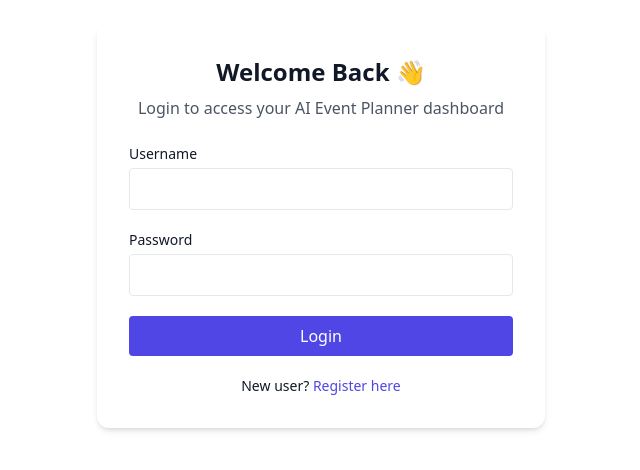
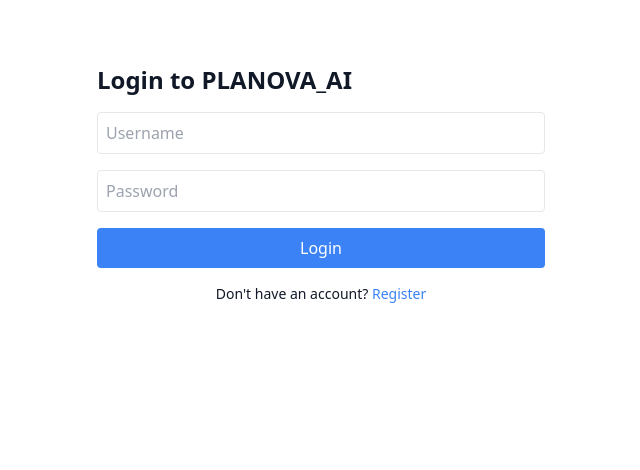
Before and after one commit to trishna-paswan/AI_Event_Planner, a Flask app: page /login in a window 1280 px wide. Shown: the top 470 px of the page, without its empty margins (319-959 px from the left). Run offline with Flask 3, Linux system fonts and the light colour scheme; some libraries are stand-ins or nearby versions.

Commit message:
Update login.html

```diff
--- a/templates/login.html
+++ b/templates/login.html
@@ -1,38 +1,17 @@
 {% extends "base.html" %}
 {% block content %}
-
-<div class="max-w-md mx-auto bg-white dark:bg-gray-800 p-8 rounded-xl shadow-md animate-fadeIn">
-    <h2 class="text-2xl font-bold text-center mb-2">Welcome Back 👋</h2>
-    <p class="text-center text-gray-600 dark:text-gray-300 mb-6">Login to access your AI Event Planner dashboard</p>
-
-    {% with messages = get_flashed_messages() %}
-        {% if messages %}
-            <div class="bg-red-100 text-red-800 px-4 py-2 rounded mb-4 text-center dark:bg-red-300 dark:text-red-900">
-                {{ messages[0] }}
-            </div>
-        {% endif %}
-    {% endwith %}
-
-    <form method="POST" class="space-y-5">
-        <div>
-            <label for="username" class="block text-sm font-medium mb-1">Username</label>
-            <input type="text" name="username" id="username" required
-                class="w-full px-4 py-2 rounded border focus:ring-2 focus:ring-indigo-500 dark:bg-gray-700 dark:border-gray-600 dark:text-white" />
-        </div>
-
-        <div>
-            <label for="password" class="block text-sm font-medium mb-1">Password</label>
-            <input type="password" name="password" id="password" required
-                class="w-full px-4 py-2 rounded border focus:ring-2 focus:ring-indigo-500 dark:bg-gray-700 dark:border-gray-600 dark:text-white" />
-        </div>
-
-        <button type="submit"
-            class="w-full bg-indigo-600 text-white py-2 rounded hover:bg-indigo-700 transition">Login</button>
-
-        <p class="text-sm text-center mt-4">New user?
-            <a href="{{ url_for('register') }}" class="text-indigo-600 hover:underline">Register here</a>
-        </p>
-    </form>
+<div class="max-w-md mx-auto mt-10">
+  <h2 class="text-2xl font-bold mb-4">Login to PLANOVA_AI</h2>
+  <form method="POST" class="space-y-4">
+    <input name="username" placeholder="Username" class="w-full p-2 border rounded" required>
+    <input name="password" type="password" placeholder="Password" class="w-full p-2 border rounded" required>
+    <button type="submit" class="w-full bg-blue-500 text-white p-2 rounded hover:bg-blue-600">Login</button>
+  </form>
+  <p class="mt-4 text-center text-sm">Don't have an account? <a href="/register" class="text-blue-500">Register</a></p>
 </div>
 
+{% if success %}
+  <script src="/static/js/confetti.js"></script>
+  <script>startConfetti()</script>
+{% endif %}
 {% endblock %}
```
